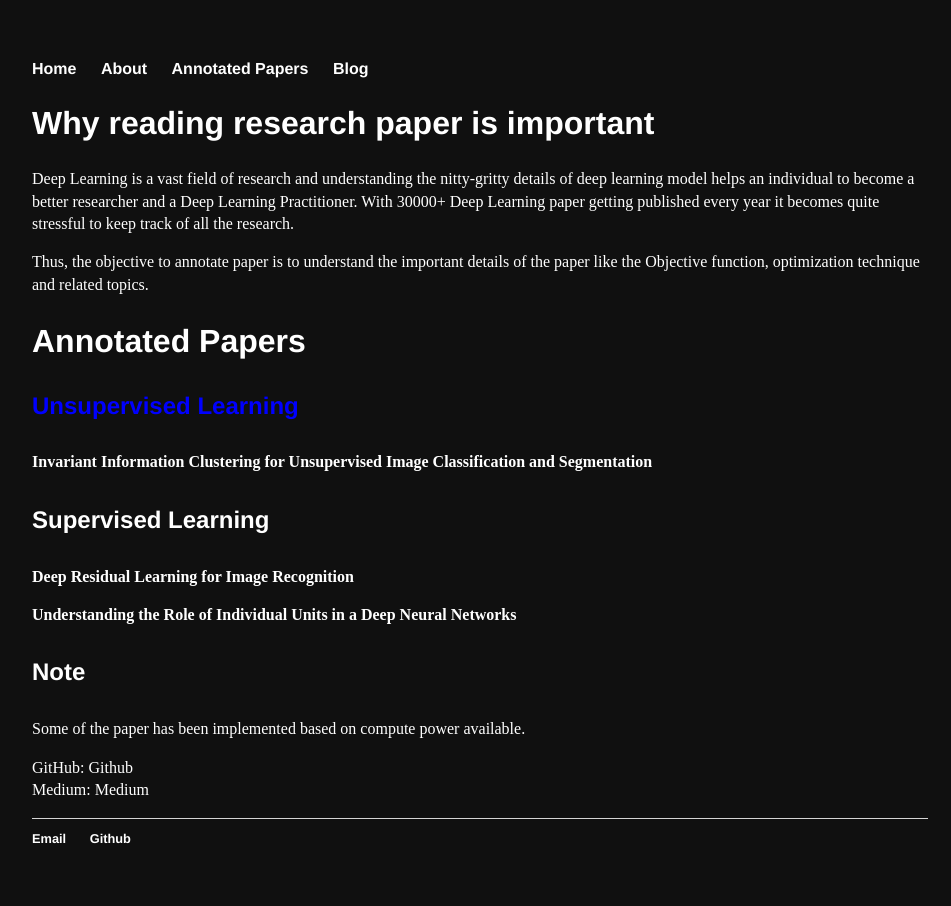
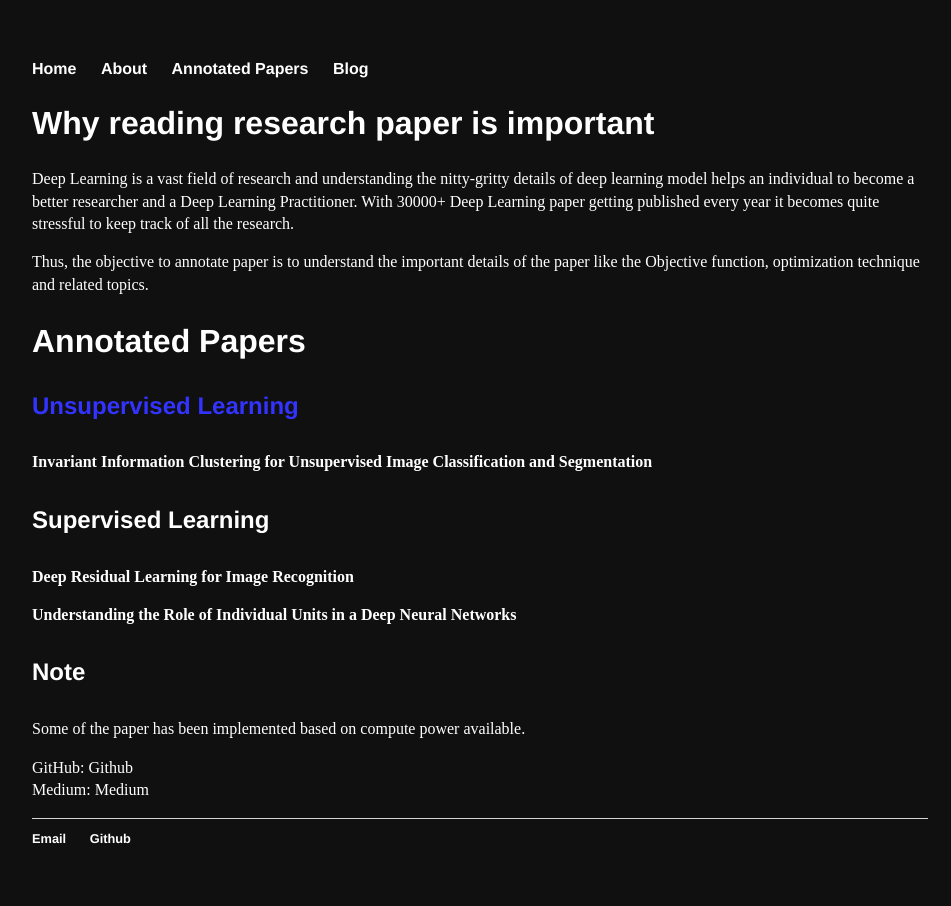
Before and after one commit to Mayurji/mayurji.github.io, a Jekyll site: the page built from Annotated Paper.markdown, in a window 1280 px wide. Shown: the whole page, without its empty margins (160-1111 px from the left). Built offline with Jekyll 4.4.1, drawn with Linux system fonts in a browser that asks for light colours.

Commit message:
Update Annotated Paper.markdown

```diff
--- a/Annotated Paper.markdown
+++ b/Annotated Paper.markdown
@@ -15,7 +15,7 @@ optimization technique and related topics.
 
 ## **Annotated Papers**
 
-#### **<span style="color:blue">Unsupervised Learning</span>**
+#### **<span style="color:#3333ff">Unsupervised Learning</span>**
 
 [**Invariant Information Clustering for Unsupervised Image Classification and Segmentation**](https://github.com/Mayurji/Deep-Learning-Papers/tree/master/Invariant%20Information%20Clustering)
 
```
